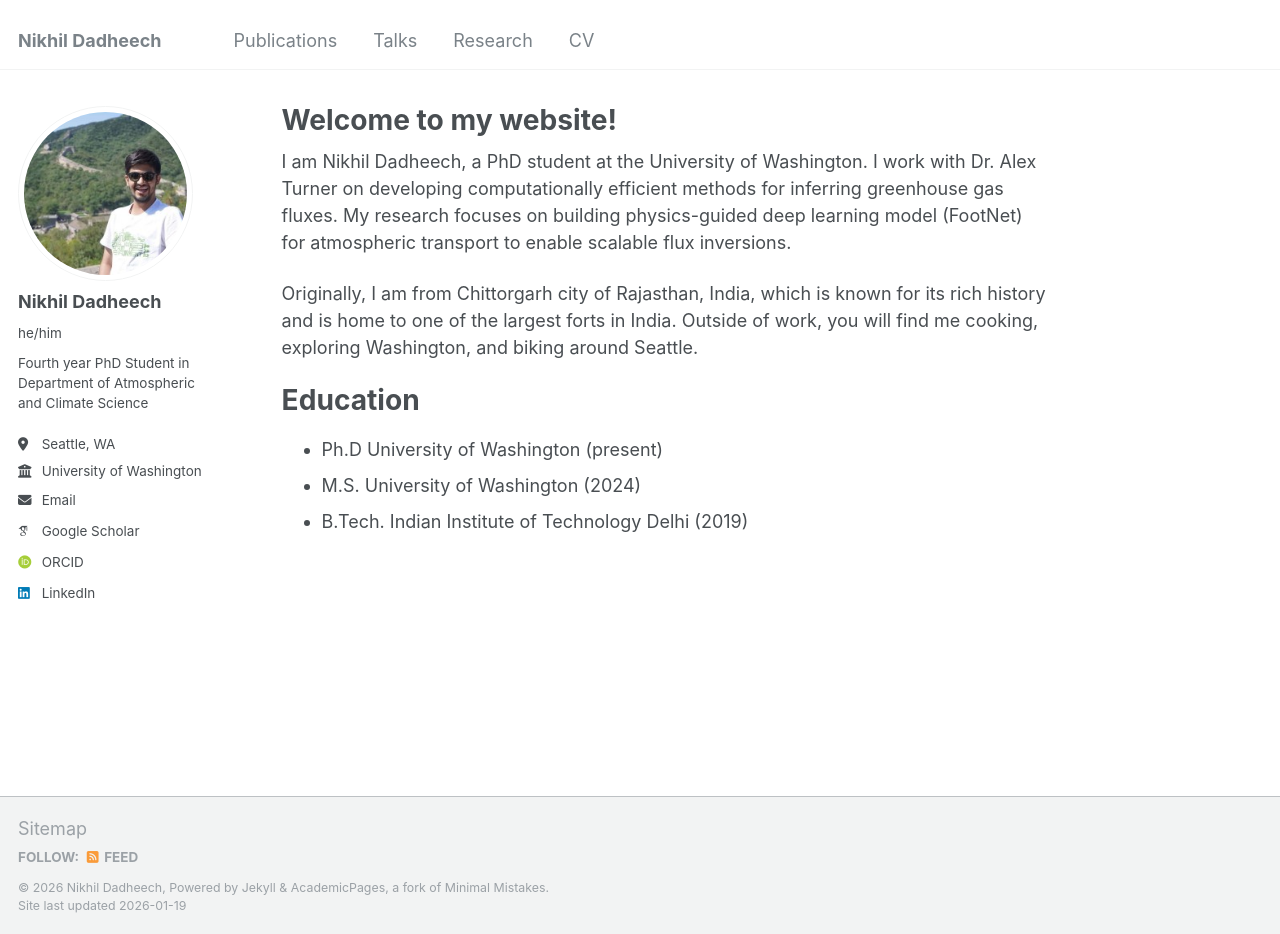
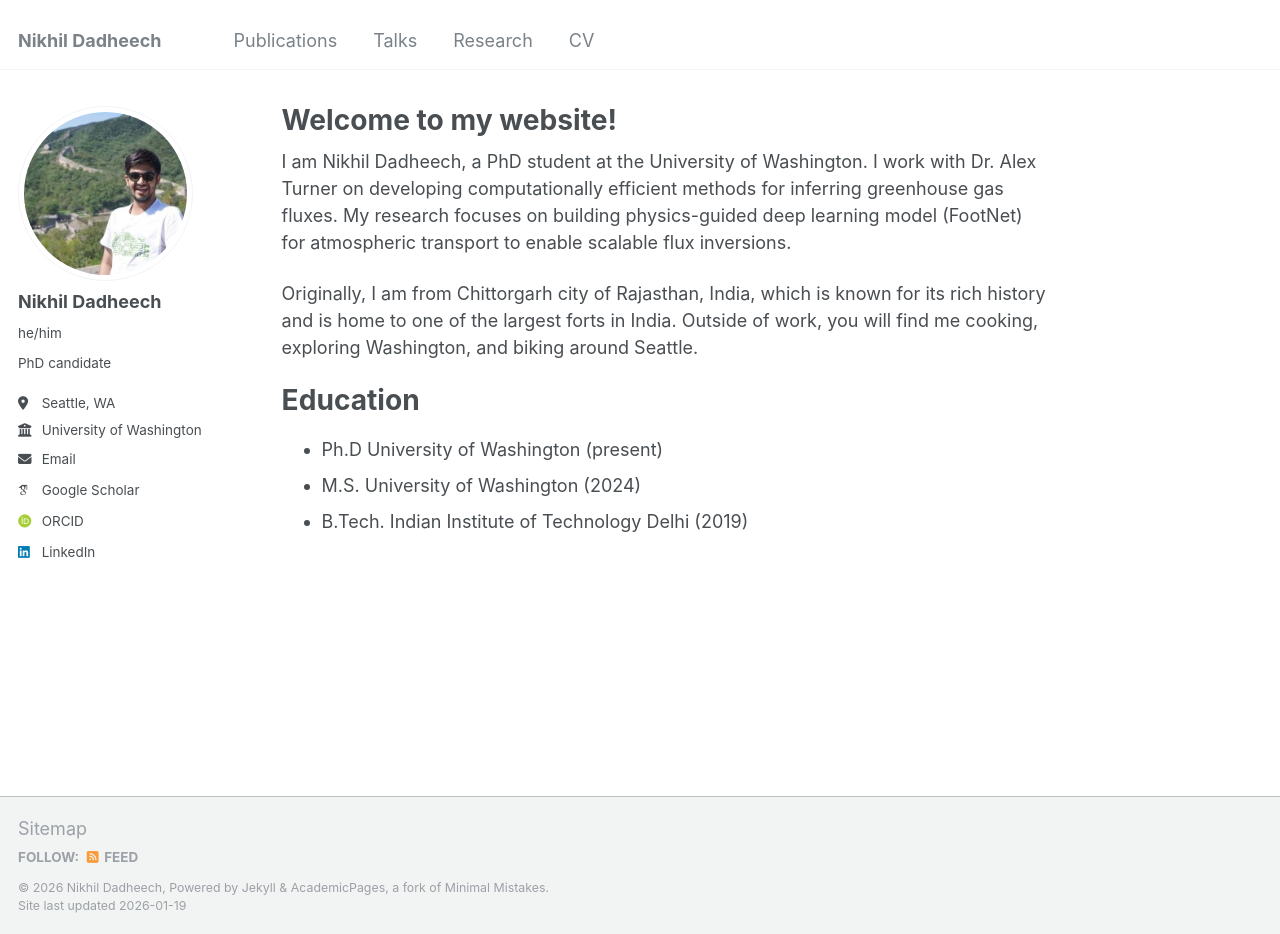
Before and after one commit to nd349/nd349.github.io, a Jekyll site: the page built from _pages/about.md, in a window 1280 px wide and 934 px high. Built offline with Jekyll 4.4.1, drawn with Linux system fonts in a browser that asks for light colours; some web fonts are replaced.

Commit message:
Update _config.yml

```diff
--- a/_config.yml
+++ b/_config.yml
@@ -24,7 +24,7 @@ author:
   avatar           : "profile.jpeg"
   name             : "Nikhil Dadheech"
   pronouns         : "he/him"
-  bio              : "Fourth year PhD Student in Department of Atmospheric and Climate Science"
+  bio              : "PhD candidate"
   location         : "Seattle, WA"
   employer         : "University of Washington"
   uri              : # URL
```
